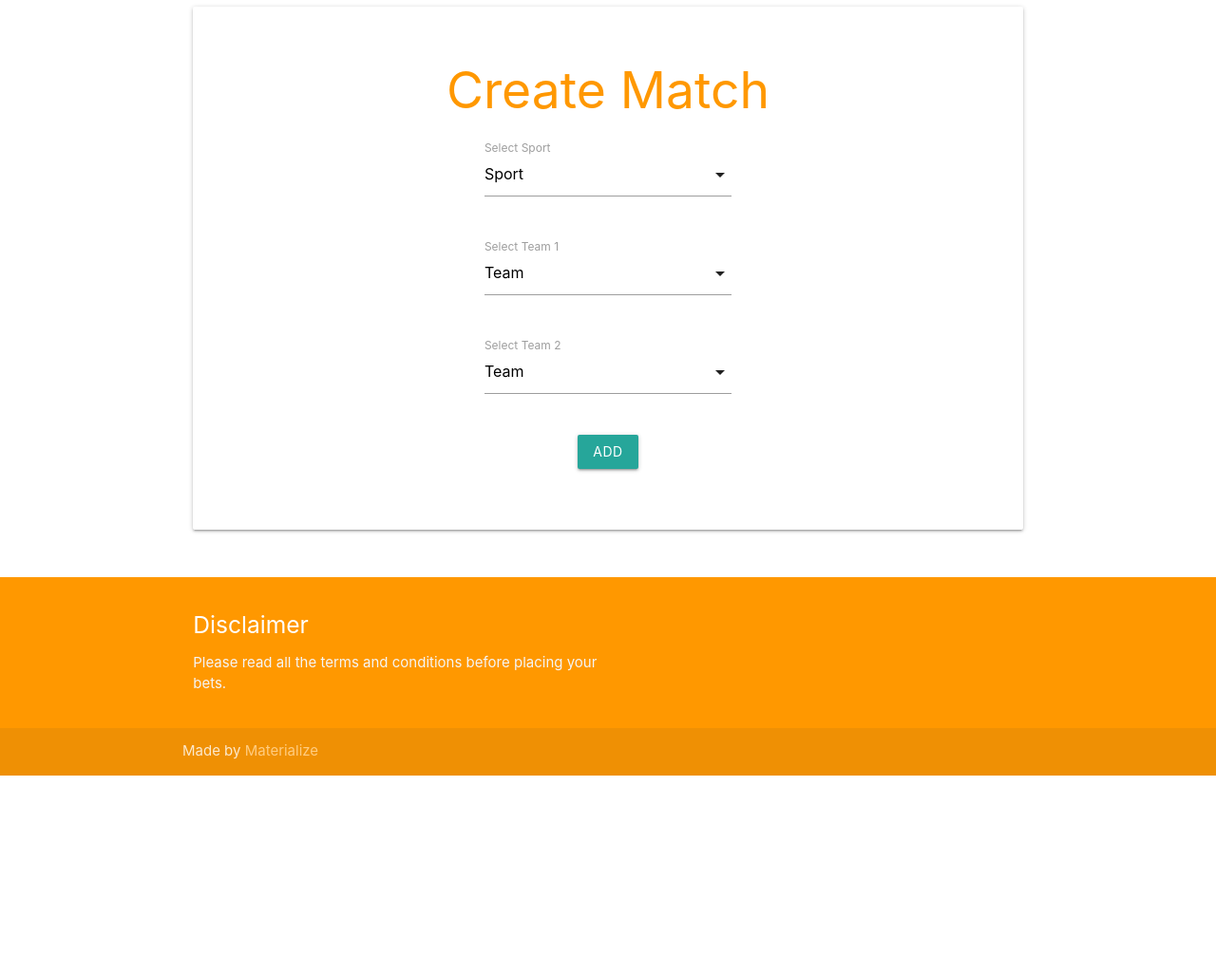
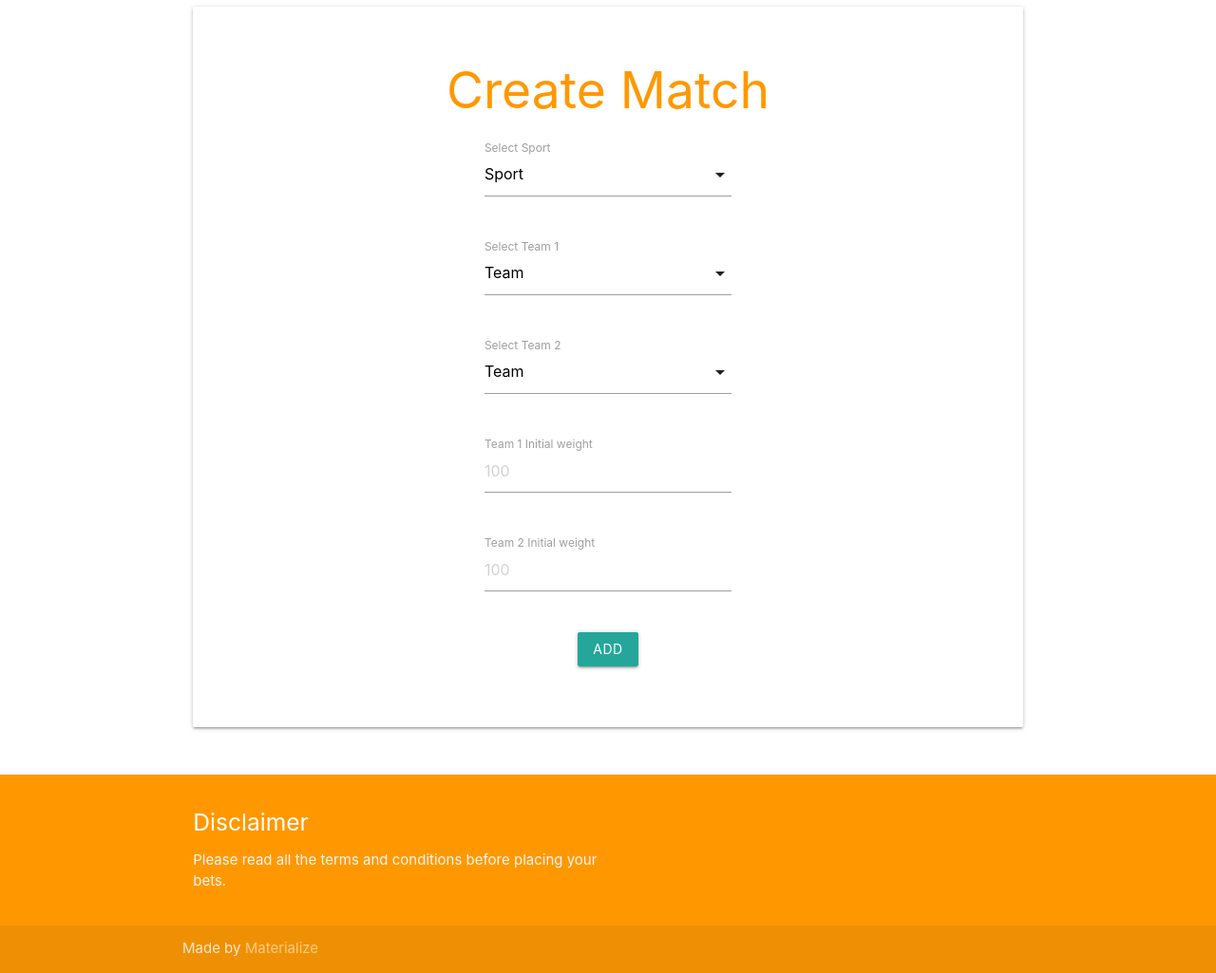
Before and after one commit to ayush1120/BetInf, a Django app: page /addmatch in a window 1280 px wide. Shown: the part 80-1105 px from the top of the page at 95% size. Before the commit the page ends 897 px from the top, so only its background shows below. Run offline with Django 3.2, Linux system fonts and the light colour scheme; the visitor is signed in with stand-in values (Sample User, id 1); data that the repository does not hold is empty; some libraries are stand-ins or nearby versions.

Commit message:
changes in templates, added logo

```diff
--- a/stoned/templates/index.html
+++ b/stoned/templates/index.html
@@ -18,9 +18,10 @@
 <body>
   {% include 'navbar.html' %}
   <div class="section no-pad-bot" id="index-banner">
-    <div class="container">
+    <div class="container center">
       <br><br>
-      <h1 class="header center orange-text">BOOBI</h1>
+      <!-- <h1 class="header center orange-text">BOOBI</h1> -->
+      <img src="{% static "images/boobi_logo.png" %}" alt="Boobi logo">
       <div class="row center">
         <h5 class="header col s12 light">IIT Bhilai's no.1 betting platform</h5>
       </div>
--- a/stoned/templates/make_match.html
+++ b/stoned/templates/make_match.html
@@ -74,6 +74,22 @@
                                         </div>
 
                                         <div class="row">
+                                            <div class="col m4"></div>
+                                            <div class="input-field col m4">
+                                              <input placeholder="100" id="first_name" name="amount" type="text" class="validate">
+                                              <label for="first_name">Team 1 Initial weight</label>
+                                            </div>
+                                            <div class="col m4"></div>
+                                          </div>
+                                          <div class="row">
+                                            <div class="col m4"></div>
+                                            <div class="input-field col m4">
+                                              <input placeholder="100" id="first_name" name="amount" type="text" class="validate">
+                                              <label for="first_name">Team 2 Initial weight</label>
+                                            </div>
+                                            <div class="col m4"></div>
+                                          </div>
+                                        <div class="row">
 
                                             <button type="submit" form="Make_bet"
                                                 class="waves-effect waves-light btn">Add</button>
```
Also changed, not shown: stoned/static/images/boobi_logo.png (added).
